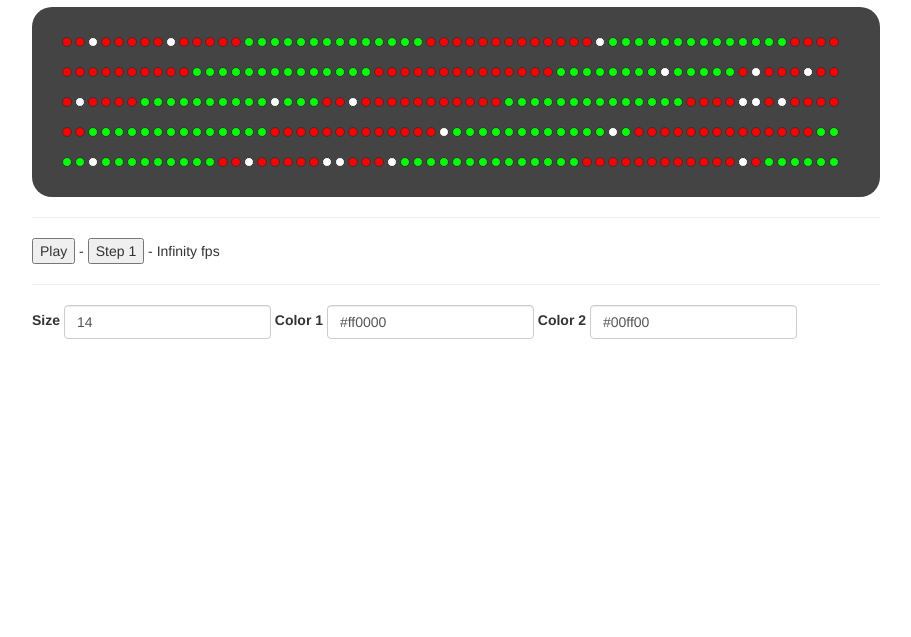
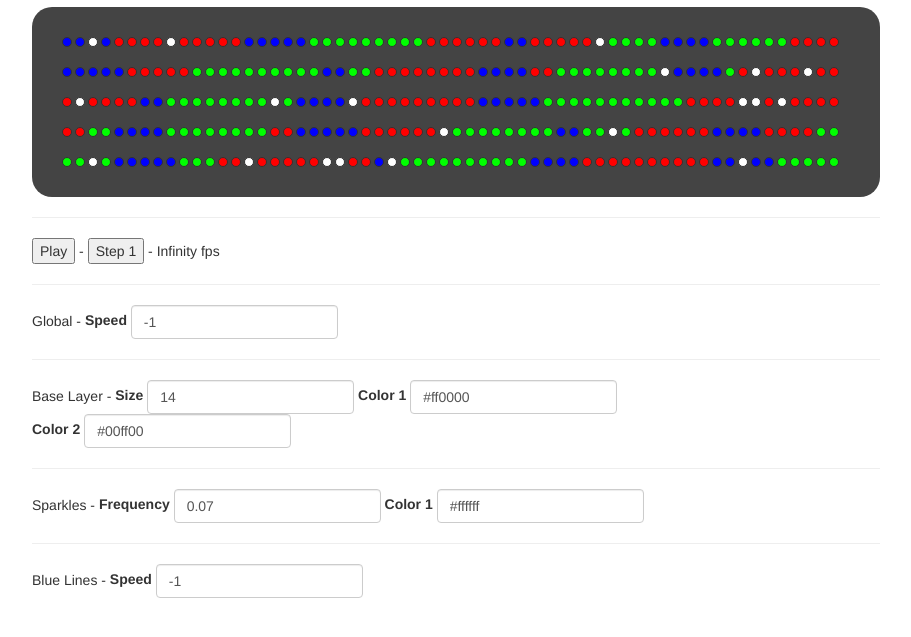
Before and after one commit to sd/blinken, a plain HTML site: page web/index.html in a window 1280 px wide. Shown: the part 63-700 px from the top of the page, without its empty margins (38-949 px from the left). Drawn offline with Linux system fonts and the light colour scheme.

Commit message:
more blinken

```diff
--- a/src/blinken.js
+++ b/src/blinken.js
@@ -77,7 +77,7 @@ Blinken.Lights = (function() {
           layer.painter(layer);
         }
       })
-      this.step = this.step + 1;
+      this.step = (this.step + 1) % (this.length * 10); // make sure our steps loop at a multiple of length
     }
   }
   return lights;
@@ -91,6 +91,7 @@ Blinken.Layer = (function() {
     this.params = options.params || {};
 
     this.pixels = new Array(length);
+    this.alpha = new Array(length);
     if (options.fill) {
       this.fill(options.fill);
     }
@@ -180,6 +181,7 @@ Blinken.Color = {
 Blinken.Painter = {}
 
 Blinken.Painter.Pattern = require('./painters/pattern')
+Blinken.Painter.OversampledPattern = require('./painters/oversampled_pattern')
 Blinken.Painter.Zebra = require('./painters/zebra')
 Blinken.Painter.Sparkles = require('./painters/sparkles')
 
--- a/src/painters/pattern.js
+++ b/src/painters/pattern.js
@@ -3,9 +3,10 @@ Blinken = require('../blinken');
 PatternPainter = function(layer) {
   var pattern = layer.get("pattern");
   var step = (layer.container && layer.container.step) || 0;
+  step = Math.round(step * (layer.get("speed") || 1));
 
   layer.paintEach(function(i, pixel) {
-    return pattern[(i + step) % pattern.length];
+    return pattern[Math.abs(i + step) % pattern.length];
   });
 }
 
--- a/src/painters/zebra.js
+++ b/src/painters/zebra.js
@@ -1,5 +1,5 @@
 Blinken = require('../blinken');
-PatternPainter = require('./oversampling_pattern');
+PatternPainter = require('./oversampled_pattern');
 
 ZebraPainter = function(layer) {
   var segmentLength = layer.get("size") || 1;
--- a/web/blinken-bundle.js
+++ b/web/blinken-bundle.js
@@ -78,7 +78,7 @@ Blinken.Lights = (function() {
           layer.painter(layer);
         }
       })
-      this.step = this.step + 1;
+      this.step = (this.step + 1) % (this.length * 10); // make sure our steps loop at a multiple of length
     }
   }
   return lights;
@@ -92,6 +92,7 @@ Blinken.Layer = (function() {
     this.params = options.params || {};
 
     this.pixels = new Array(length);
+    this.alpha = new Array(length);
     if (options.fill) {
       this.fill(options.fill);
     }
@@ -181,22 +182,24 @@ Blinken.Color = {
 Blinken.Painter = {}
 
 Blinken.Painter.Pattern = require('./painters/pattern')
+Blinken.Painter.OversampledPattern = require('./painters/oversampled_pattern')
 Blinken.Painter.Zebra = require('./painters/zebra')
 Blinken.Painter.Sparkles = require('./painters/sparkles')
 
 
 module.exports = Blinken;
-},{"./painters/pattern":"/Users/sd/Work/Projects/blinken14/src/painters/pattern.js","./painters/sparkles":"/Users/sd/Work/Projects/blinken14/src/painters/sparkles.js","./painters/zebra":"/Users/sd/Work/Projects/blinken14/src/painters/zebra.js","color":"/Users/sd/node_modules/color/color.js"}],"/Users/sd/Work/Projects/blinken14/src/bundle.js":[function(require,module,exports){
+},{"./painters/oversampled_pattern":"/Users/sd/Work/Projects/blinken14/src/painters/oversampled_pattern.js","./painters/pattern":"/Users/sd/Work/Projects/blinken14/src/painters/pattern.js","./painters/sparkles":"/Users/sd/Work/Projects/blinken14/src/painters/sparkles.js","./painters/zebra":"/Users/sd/Work/Projects/blinken14/src/painters/zebra.js","color":"/Users/sd/node_modules/color/color.js"}],"/Users/sd/Work/Projects/blinken14/src/bundle.js":[function(require,module,exports){
 Blinken = require('./blinken')
 
 
-},{"./blinken":"/Users/sd/Work/Projects/blinken14/src/blinken.js"}],"/Users/sd/Work/Projects/blinken14/src/painters/oversampling_pattern.js":[function(require,module,exports){
+},{"./blinken":"/Users/sd/Work/Projects/blinken14/src/blinken.js"}],"/Users/sd/Work/Projects/blinken14/src/painters/oversampled_pattern.js":[function(require,module,exports){
 Blinken = require('../blinken');
 
-OversamplingPatternPainter = function(layer) {
+OversampledPatternPainter = function(layer) {
   var oversample = 4;
   var pattern = layer.get("pattern");
   var step = (layer.container && layer.container.step) || 0;
+  step = Math.round(step * (layer.get("speed") || 1));
 
   var stretchedPattern = new Array(pattern.length * oversample);
   for (var i = 0; i < pattern.length; i++) {
@@ -209,7 +212,7 @@ OversamplingPatternPainter = function(layer) {
   layer.paintEach(function(i, pixel) {
     r = 0; g = 0; b = 0;
     for (var j = 0; j < oversample; j++) {
-      pixelRGB = stretchedPattern[(i * oversample + j + step) % stretchedPattern.length];
+      pixelRGB = stretchedPattern[Math.abs(i * oversample + j + step) % stretchedPattern.length];
 
       r += (pixelRGB & 0xFF0000) >> 16;
       g += (pixelRGB & 0x00FF00) >> 8;
@@ -219,32 +222,18 @@ OversamplingPatternPainter = function(layer) {
   });
 }
 
-module.exports = OversamplingPatternPainter;
-
-/*
-
-Pattern:   1 2 3 4 1 2 3 4
-           | | | | | | | |
-Pixels:    1 2 3 4 1 2 3 4
-
-Oversampling:  1111222233334444
-               \  /\  /\  /\  /
-Pixels:          1   2   3   4
-
-Oversampling:  4111122223333444
-               \  /\  /\  /\  /
-Pixels:        1~4 2~1 3~2 4~1
-
- */
+module.exports = OversampledPatternPainter;
+
 },{"../blinken":"/Users/sd/Work/Projects/blinken14/src/blinken.js"}],"/Users/sd/Work/Projects/blinken14/src/painters/pattern.js":[function(require,module,exports){
 Blinken = require('../blinken');
 
 PatternPainter = function(layer) {
   var pattern = layer.get("pattern");
   var step = (layer.container && layer.container.step) || 0;
+  step = Math.round(step * (layer.get("speed") || 1));
 
   layer.paintEach(function(i, pixel) {
-    return pattern[(i + step) % pattern.length];
+    return pattern[Math.abs(i + step) % pattern.length];
   });
 }
 
@@ -277,7 +266,7 @@ module.exports = SparklesPainter;
 
 },{"../blinken":"/Users/sd/Work/Projects/blinken14/src/blinken.js"}],"/Users/sd/Work/Projects/blinken14/src/painters/zebra.js":[function(require,module,exports){
 Blinken = require('../blinken');
-PatternPainter = require('./oversampling_pattern');
+PatternPainter = require('./oversampled_pattern');
 
 ZebraPainter = function(layer) {
   var segmentLength = layer.get("size") || 1;
@@ -296,7 +285,7 @@ ZebraPainter = function(layer) {
 module.exports = ZebraPainter;
 
 
-},{"../blinken":"/Users/sd/Work/Projects/blinken14/src/blinken.js","./oversampling_pattern":"/Users/sd/Work/Projects/blinken14/src/painters/oversampling_pattern.js"}],"/Users/sd/node_modules/color/color.js":[function(require,module,exports){
+},{"../blinken":"/Users/sd/Work/Projects/blinken14/src/blinken.js","./oversampled_pattern":"/Users/sd/Work/Projects/blinken14/src/painters/oversampled_pattern.js"}],"/Users/sd/node_modules/color/color.js":[function(require,module,exports){
 /* MIT license */
 var convert = require("color-convert"),
     string = require("color-string");
--- a/web/index.html
+++ b/web/index.html
@@ -48,19 +48,47 @@
 
 <div class='form-inline'>
   <div class='form-group'>
+    Global -
+    <label>Speed</label>
+    <input type="text" class="form-control" id="lights_params_speed" />
+  </div>
+  <hr />
+
+  <div class='form-group'>
+    Base Layer -
     <label>Size</label>
-    <input type="text" class="form-control" id="layer_0_params_size" />
+    <input type="text" class="form-control" id="base_params_size" />
   </div>
 
   <div class='form-group'>
     <label>Color 1</label>
-    <input type="text" class="form-control" id="layer_0_params_color1" />
+    <input type="text" class="form-control" id="base_params_color1" />
   </div>
 
   <div class='form-group'>
     <label>Color 2</label>
-    <input type="text" class="form-control" id="layer_0_params_color2" />
+    <input type="text" class="form-control" id="base_params_color2" />
   </div>
+
+  <hr />
+  <div class='form-group'>
+    Sparkles -
+    <label>Frequency</label>
+    <input type="text" class="form-control" id="sparkles_params_freq" />
+  </div>
+
+  <div class='form-group'>
+    <label>Color 1</label>
+    <input type="text" class="form-control" id="sparkles_params_color1" />
+  </div>
+
+  <hr />
+  <div class='form-group'>
+    Blue Lines -
+    <label>Speed</label>
+    <input type="text" class="form-control" id="bluelines_params_speed" />
+  </div>
+
 </div>
 
 
@@ -98,7 +126,9 @@
 
   var lights = new Blinken.Lights(300);
 
-  var layer0 = lights.newLayer({
+  lights.set("speed", -1);
+
+  var baseLayer = lights.newLayer({
     name: "Base Layer",
     painter: Blinken.Painter.Zebra,
     params: {
@@ -108,14 +138,33 @@
     }
   });
 
-  var layer1 = lights.newLayer({
+  // var layer0 = lights.newLayer({
+  //   name: "Blue/White",
+  //   painter: Blinken.Painter.OversampledPattern,
+  //   params: {
+  //     pattern: [0x0000FF, 0x0000FF, 0x0000FF, 0x0000FF, 0x0000FF, 0xFFFFFF, 0xFFFFFF]
+  //   }
+  // })
+
+
+  var bluelinesLayer = lights.newLayer({
+    name: "Blue Lines",
+    painter: Blinken.Painter.Pattern,
+    params: {
+      speed: 0.5,
+      pattern: [0x0000FF, 0x0000FF, 0x0000FF, 0x0000FF, null, null, null, null, null, null, null, null, null, null, 0x0000FF, 0x0000FF, 0x0000FF, 0x0000FF, 0x0000FF, null, null, null, null, null, null, null, null, null, null, null, null, null, null, null, 0x0000FF, 0x0000FF,  null, null, null, null, null, null, null, null, null, null]
+    }
+  })
+  var sparklesLayer = lights.newLayer({
     name: "Sparkles",
     painter: Blinken.Painter.Sparkles,
     params: {
-      color: 0x99FFFFFF, //Color("#FFF"),
+      color1: 0x99FFFFFF, //Color("#FFF"),
       frequency: 0.07,
     }
   })
+
+
 
   prepareLightsHTML(lights, "#lights_container");
 
@@ -138,24 +187,48 @@
     }
   }
 
-  $('#layer_0_params_size').change(function() {
-    lights.layers[0].set("size", parseInt($('#layer_0_params_size').val()));
+  $('#lights_params_speed').change(function() {
+    lights.set("speed", parseFloat($('#lights_params_speed').val()));
   });
-  $('#layer_0_params_size').val(lights.layers[0].get("size"));
+  $('#lights_params_speed').val(lights.get("speed"));
 
-  $('#layer_0_params_color1').change(function() {
-    var v = $('#layer_0_params_color1').val();
+  $('#base_params_size').change(function() {
+    baseLayer.set("size", parseInt($('#base_params_size').val()));
+  });
+  $('#base_params_size').val(baseLayer.get("size"));
 
-    lights.layers[0].set("color1", Color(v).rgbNumber());
+  $('#base_params_color1').change(function() {
+    var v = $('#base_params_color1').val();
+
+    baseLayer.set("color1", Color(v).rgbNumber());
   });
-  $('#layer_0_params_color1').val(Blinken.Color.toCSSHex(lights.layers[0].get("color1")));
+  $('#base_params_color1').val(Blinken.Color.toCSSHex(baseLayer.get("color1")));
 
-  $('#layer_0_params_color2').change(function() {
-    var v = $('#layer_0_params_color2').val();
+  $('#base_params_color2').change(function() {
+    var v = $('#base_params_color2').val();
 
-    lights.layers[0].set("color2", Color(v).rgbNumber());
+    baseLayer.set("color2", Color(v).rgbNumber());
   });
-  $('#layer_0_params_color2').val(Blinken.Color.toCSSHex(lights.layers[0].get("color2")));
+  $('#base_params_color2').val(Blinken.Color.toCSSHex(baseLayer.get("color2")));
+
+
+  $('#sparkles_params_freq').change(function() {
+    sparklesLayer.set("frequency", parseFloat($('#sparkles_params_freq').val()));
+  });
+  $('#sparkles_params_freq').val(sparklesLayer.get("frequency"));
+
+
+  $('#sparkles_params_color1').change(function() {
+    var v = $('#sparkles_params_color1').val();
+
+    sparklesLayer.set("color1", Color(v).rgbNumber());
+  });
+  $('#sparkles_params_color1').val(Blinken.Color.toCSSHex(sparklesLayer.get("color1")));
+
+  $('#bluelines_params_speed').change(function() {
+    bluelinesLayer.set("speed", parseFloat($('#bluelines_params_speed').val()));
+  });
+  $('#bluelines_params_speed').val(sparklesLayer.get("speed"));
 
 </script>  </body>
 </html>
```
Also changed, not shown: src/painters/oversampled_pattern.js (renamed from src/painters/oversampling_pattern.js, +4 -19 lines).
